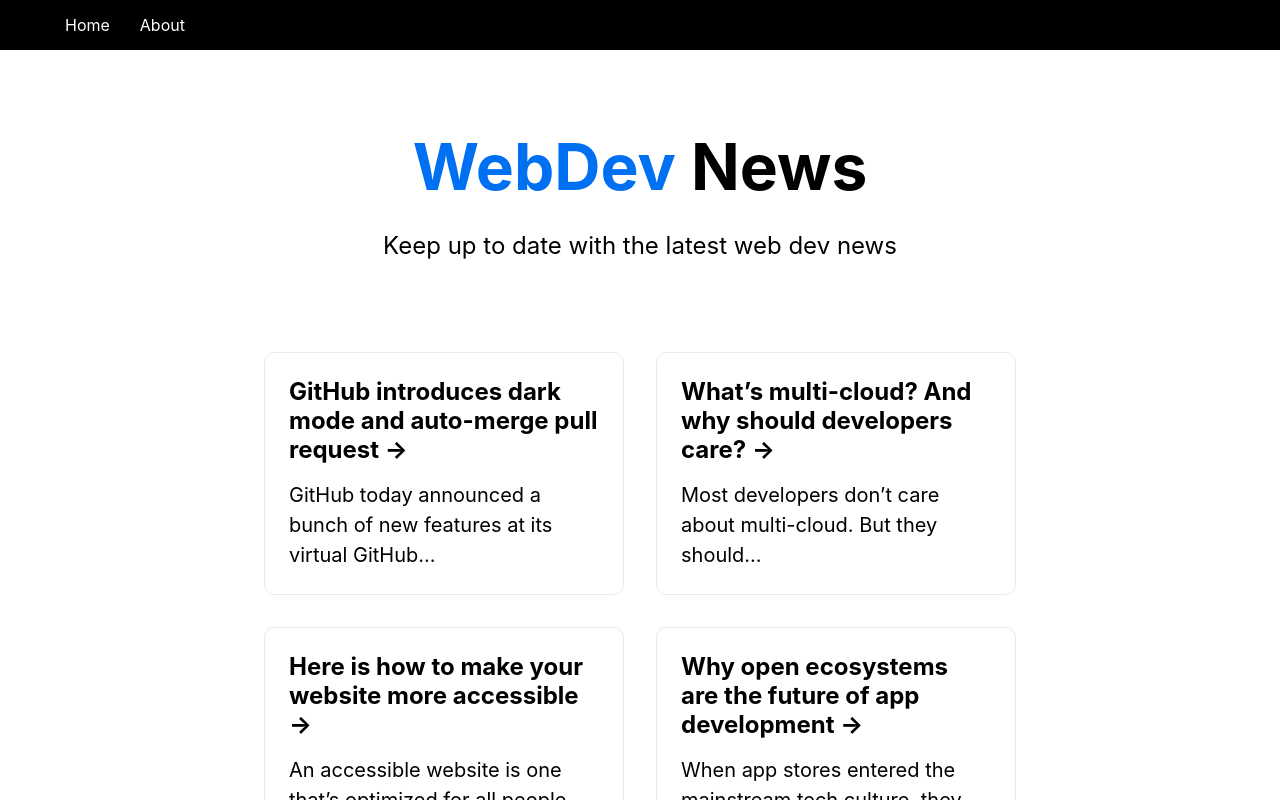
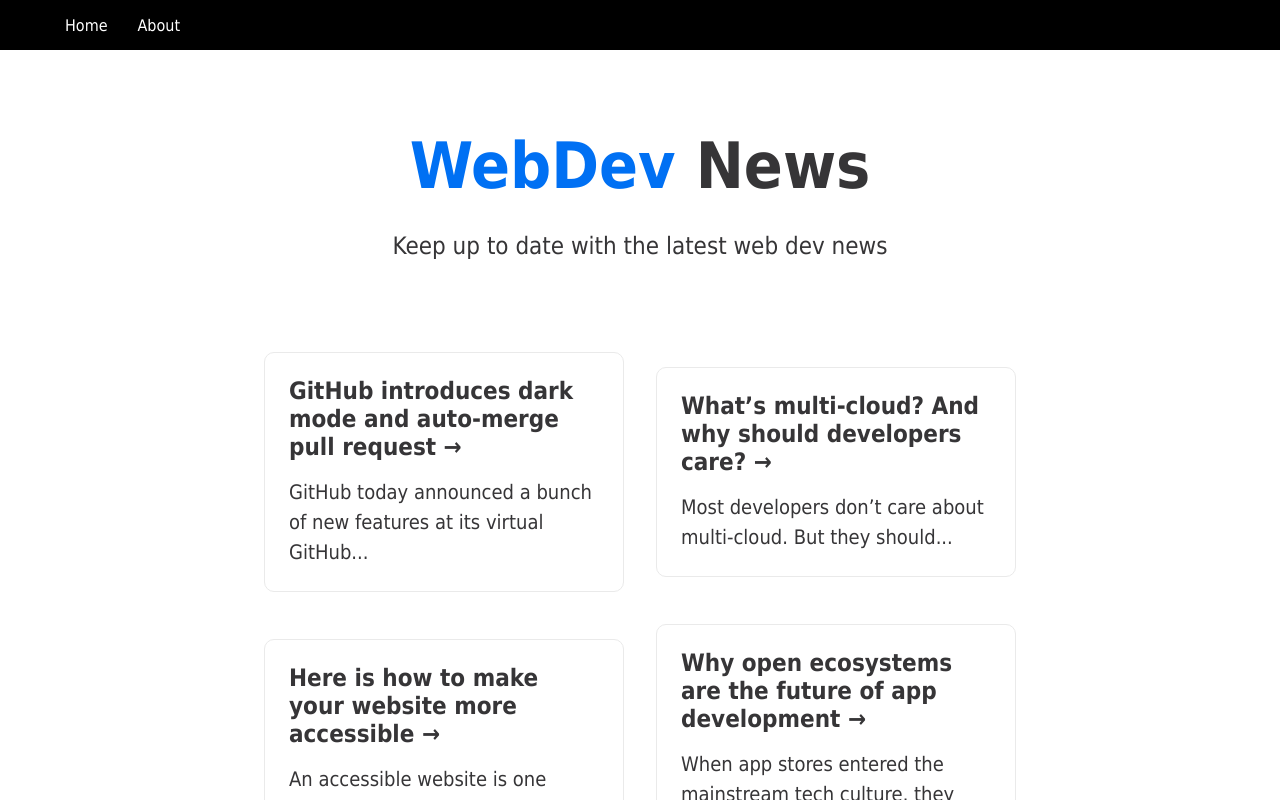
Before and after one commit to kbu715/Next.js-playground, a Next.js app: page / in a window 1280 px wide. Shown: the top 800 px of the page. Built offline with nearby package versions, Linux system fonts and the light colour scheme.

Commit message:
💄 Theming in Next.js with styled-components and Implement dark-mode

```diff
--- /dev/null
+++ b/my-theme.ts
@@ -0,0 +1,30 @@
+// my-theme.ts
+import { createGlobalStyle, DefaultTheme } from 'styled-components';
+
+// export const myTheme: DefaultTheme = {
+//   borderRadius: '3px',
+
+//   colors: {
+//     main: 'cyan',
+//     secondary: 'magenta',
+//   },
+// };
+
+export const lightTheme: DefaultTheme = {
+  body: '#FFF',
+  text: '#363537',
+}
+
+export const darkTheme: DefaultTheme = {
+  body: '#363537',
+  text: '#FAFAFA',
+}
+
+export const GlobalStyles = createGlobalStyle`
+  body {
+    background: ${({ theme }) => theme.body};
+    color: ${({ theme }) => theme.text};
+    font-family: Tahoma, Helvetica, Arial, Roboto, sans-serif;
+    transition: all 0.50s linear;
+  }
+`
--- a/pages/_app.tsx
+++ b/pages/_app.tsx
@@ -2,15 +2,26 @@ import '../styles/globals.css'
 import Layout from '../components/Layout'
 import { AppProps } from 'next/app'
 import { ClickProvider } from '../context/click'
+import { ThemeProvider } from 'styled-components'
+import { useState } from 'react'
+import { darkTheme, GlobalStyles, lightTheme } from '../my-theme'
 
 function MyApp({ Component, pageProps }: AppProps) {
 
+  const [theme, setTheme] = useState<string>('light');
+  const toggleTheme = () => {
+    theme == 'light' ? setTheme('dark') : setTheme('light')
+  }
   return (
-    <ClickProvider>
-      <Layout>
-        <Component {...pageProps} />
-      </Layout>
-    </ClickProvider>
+    <ThemeProvider theme={theme === 'light' ? lightTheme : darkTheme}>
+      <ClickProvider>
+      <GlobalStyles />
+        <Layout>
+          <Component {...pageProps} />
+          <button onClick={toggleTheme}>Switch Theme</button>
+        </Layout>
+      </ClickProvider>
+    </ThemeProvider>
     )
 }
 
```
Also changed, not shown: styled.d.ts (added, +19 -0 lines).
